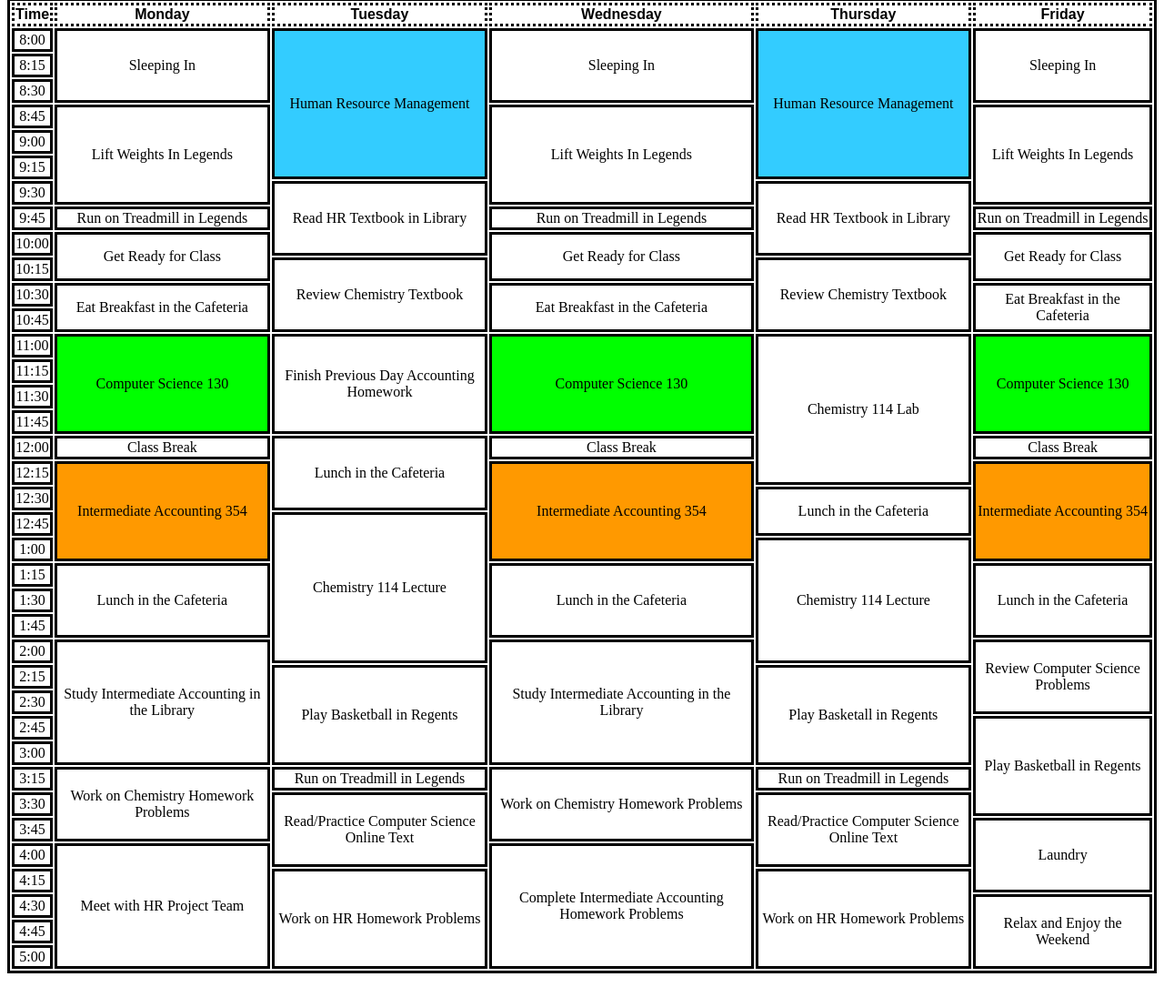
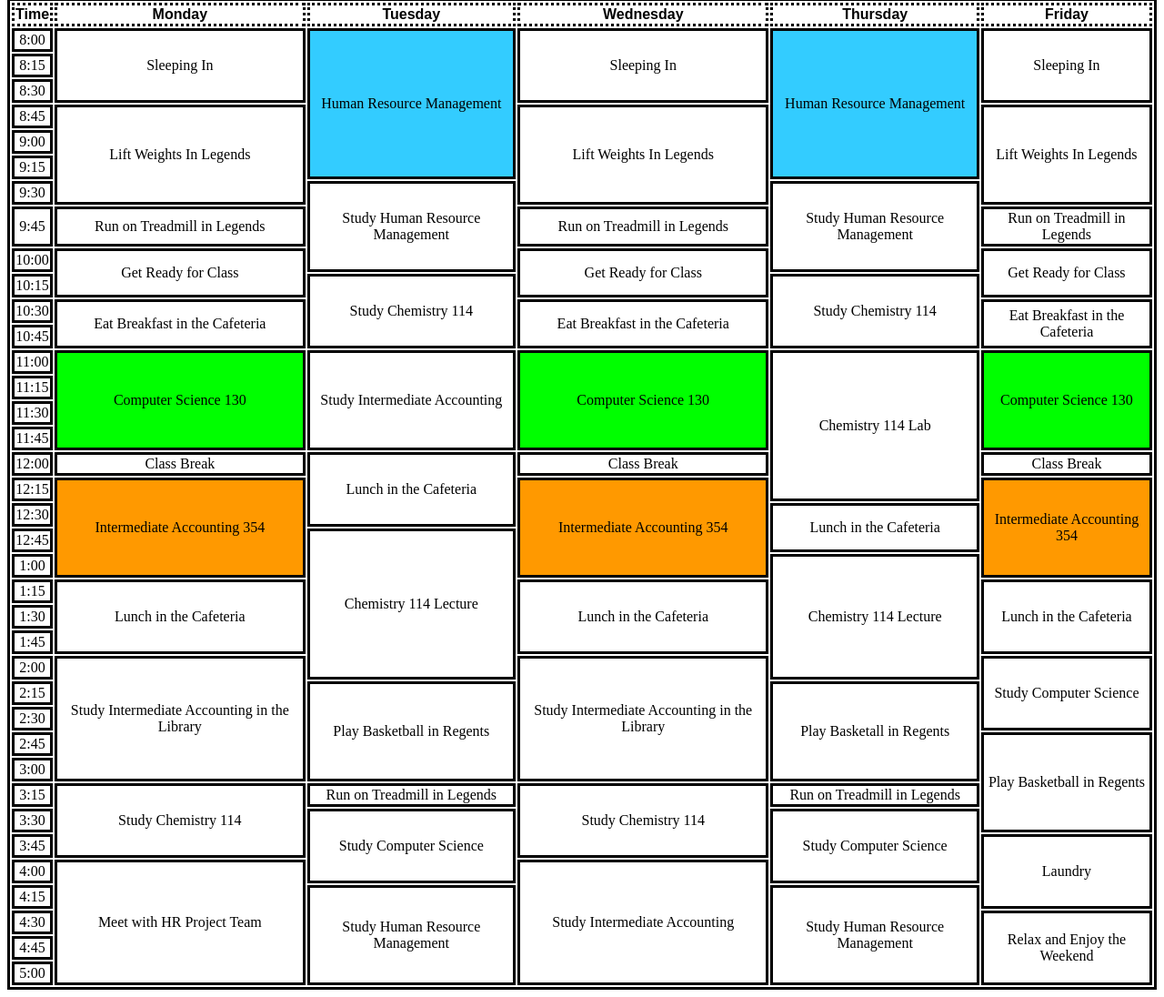
Before and after one commit to bellbr01/bellbr01.github.io, a plain HTML site: page schedule.html in a window 1280 px wide. Shown: the part 10-1106 px from the top of the page at 91% size. Drawn offline with Linux system fonts and the light colour scheme.

Commit message:
Update schedule.html

```diff
--- a/schedule.html
+++ b/schedule.html
@@ -43,8 +43,8 @@
 </tr>
 <tr>
   <td>9:30</td>
-  <td rowspan=3>Read HR Textbook in Library</td>
-  <td rowspan=3>Read HR Textbook in Library</td>
+  <td rowspan=3>Study Human Resource Management</td>
+  <td rowspan=3>Study Human Resource Management</td>
 </tr>
 <tr>
   <td>9:45</td>
@@ -60,8 +60,8 @@
 </tr>
 <tr>
 <td>10:15</td>
-<td rowspan=3>Review Chemistry Textbook</td>
-<td rowspan=3>Review Chemistry Textbook</td>
+<td rowspan=3>Study Chemistry 114</td>
+<td rowspan=3>Study Chemistry 114</td>
 </tr>
 <tr>
   <td>10:30</td>
@@ -75,7 +75,7 @@
 <tr>
   <td>11:00</td>
   <td class="compsci" rowspan=4>Computer Science 130</td>
-  <td rowspan=4>Finish Previous Day Accounting Homework</td>
+  <td rowspan=4>Study Intermediate Accounting</td>
   <td class="compsci" rowspan=4>Computer Science 130</td>
   <td rowspan=6>Chemistry 114 Lab</td>
   <td class="compsci" rowspan=4>Computer Science 130</td>
@@ -130,7 +130,7 @@
   <td>2:00</td>
   <td rowspan=5>Study Intermediate Accounting in the Library</td>
   <td rowspan=5>Study Intermediate Accounting in the Library</td>
-  <td rowspan=3>Review Computer Science Problems</td>
+  <td rowspan=3>Study Computer Science</td>
 </tr>
 <tr>
   <td>2:15</td>
@@ -149,15 +149,15 @@
 </tr>
 <tr>
   <td>3:15</td>
-  <td rowspan=3>Work on Chemistry Homework Problems</td>
+  <td rowspan=3>Study Chemistry 114</td>
   <td>Run on Treadmill in Legends</td>
-  <td rowspan=3>Work on Chemistry Homework Problems</td>
+  <td rowspan=3>Study Chemistry 114</td>
   <td>Run on Treadmill in Legends</td>
 </tr>
 <tr>
   <td>3:30</td>
-  <td rowspan=3>Read/Practice Computer Science Online Text</td>
-  <td rowspan=3>Read/Practice Computer Science Online Text</td>
+  <td rowspan=3>Study Computer Science</td>
+  <td rowspan=3>Study Computer Science</td>
 </tr>
 <tr>
   <td>3:45</td>
@@ -166,12 +166,12 @@
 <tr>
   <td>4:00</td>
   <td rowspan=6>Meet with HR Project Team</td>
-  <td rowspan=6>Complete Intermediate Accounting Homework Problems</td>
+  <td rowspan=6>Study Intermediate Accounting</td>
 </tr>
 <tr>
   <td>4:15</td>
-  <td rowspan=5>Work on HR Homework Problems</td>
-  <td rowspan=5>Work on HR Homework Problems</td>
+  <td rowspan=5>Study Human Resource Management</td>
+  <td rowspan=5>Study Human Resource Management</td>
 </tr>
 <tr>
   <td>4:30</td>
```
